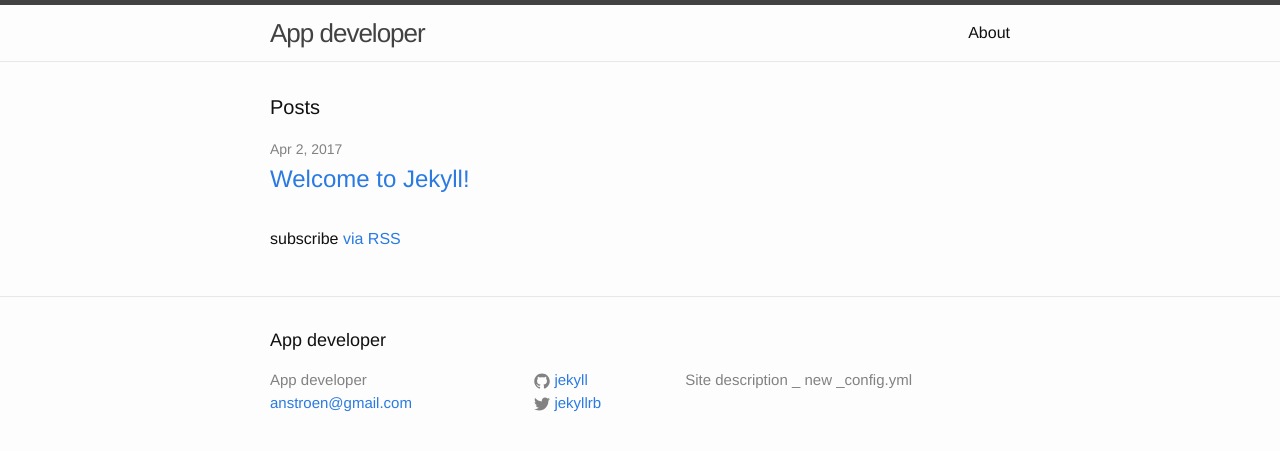
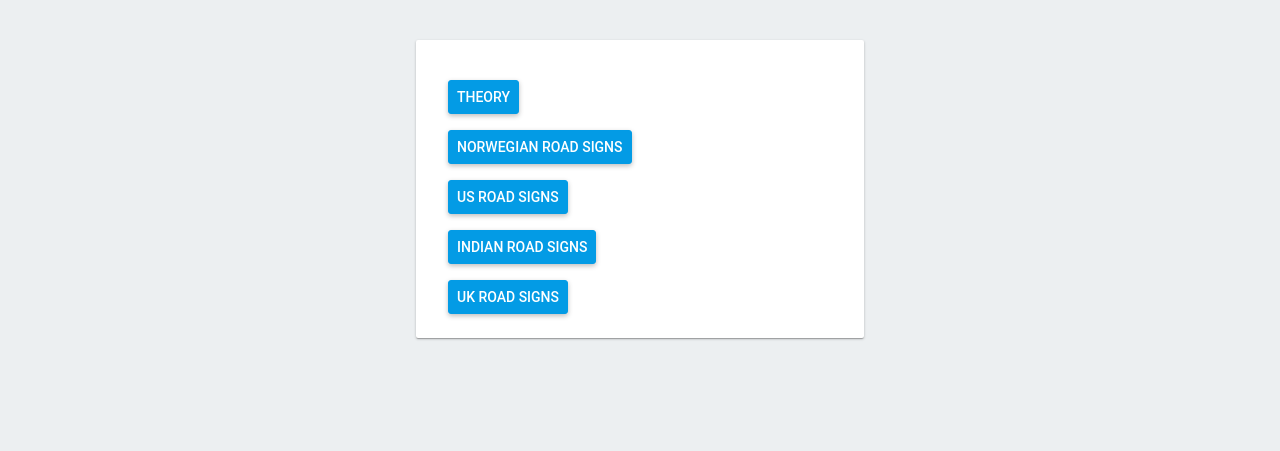
Before and after one commit to Evjenth/Evjenth.github.io, a Jekyll site: the page index.html, which Jekyll copies as it is, in a window 1280 px wide. Shown: the top 451 px of the page. Built offline with Jekyll 4.4.1, drawn with Linux system fonts in a browser that asks for light colours.

Commit message:
Update index.html

```diff
--- a/index.html
+++ b/index.html
@@ -1,23 +1,79 @@
----
-layout: default
----
+<!DOCTYPE html>
+<html>
+  <head>
+    <meta charset="utf-8">
+    <title>ROV</title>
+    <style media="screen">
+      body {
+        font-family: Roboto, Arial, sans-serif;
+        background: #ECEFF1;
+        color: rgba(0,0,0,0.87);
+      }
 
-<div class="home">
+      a {
+        color: rgb(3,155,229);
+      }
 
-  <h1 class="page-heading">Posts</h1>
+      #message {
+        max-width: 400px;
+        margin: 40px auto;
+        box-shadow: 0 1px 3px 0 rgba(0,0,0,0.2),0 1px 1px 0 rgba(0,0,0,0.14),0 2px 1px -1px rgba(0,0,0,0.12);
+        border-radius: 2px;
+        background: white;
+        padding: 16px 24px;
+      }
 
-  <ul class="post-list">
-    {% for post in site.posts %}
-      <li>
-        <span class="post-meta">{{ post.date | date: "%b %-d, %Y" }}</span>
+      #message h1 {
+        font-size: 22px;
+        font-weight: 500;
+        text-align: center;
+        margin: 0 0 16px;
+      }
 
-        <h2>
-          <a class="post-link" href="{{ post.url | prepend: site.baseurl }}">{{ post.title }}</a>
-        </h2>
-      </li>
-    {% endfor %}
-  </ul>
+      #message p {
+        font-weight: 300;
+        line-height: 150%;
+      }
 
-  <p class="rss-subscribe">subscribe <a href="{{ "/feed.xml" | prepend: site.baseurl }}">via RSS</a></p>
+      #message ul {
+        list-style: none;
+        margin: 16px 0 0;
+        padding: 0;
+        /*text-align: center;*/
+      }
 
-</div>
+      #message li a {
+        display: inline-block;
+        padding: 8px;
+        margin: 8px;
+        text-transform: uppercase;
+        text-decoration: none;
+        font-weight: 500;
+        background: rgb(3,155,229);
+        color: white;
+        border: 1px solid rgb(3,155,229);
+        border-radius: 3px;
+        font-size: 14px;
+        box-shadow: 0 2px 5px 0 rgba(0,0,0,.26);
+      }
+    </style>
+  </head>
+  <body>
+      <div id="message">
+            <ul>
+                <li><a href="theory/privacy_policy.html">Theory</a></li>
+                <li><a href="norwegian_signs/privacy_policy.html">Norwegian Road Signs</a></li>
+                <li><a href="us_signs/privacy_policy.html">US Road Signs</a></li>
+                <li><a href="indian_signs/privacy_policy.html">Indian Road Signs</a></li>
+                <li><a href="uk_signs/privacy_policy.html">UK Road Signs</a></li>
+            </ul>
+      </div>
+    <!--<div id="message">
+      <h1></h1>
+      <p>You're seeing this because you've successfully setup Firebase Hosting. Now it's time to go build something extraordinary!</p>
+      <ul>
+        <li><a href="/theory">Open Hosting Documentation</a></li>
+      </ul>
+    </div>-->
+  </body>
+</html>
```
